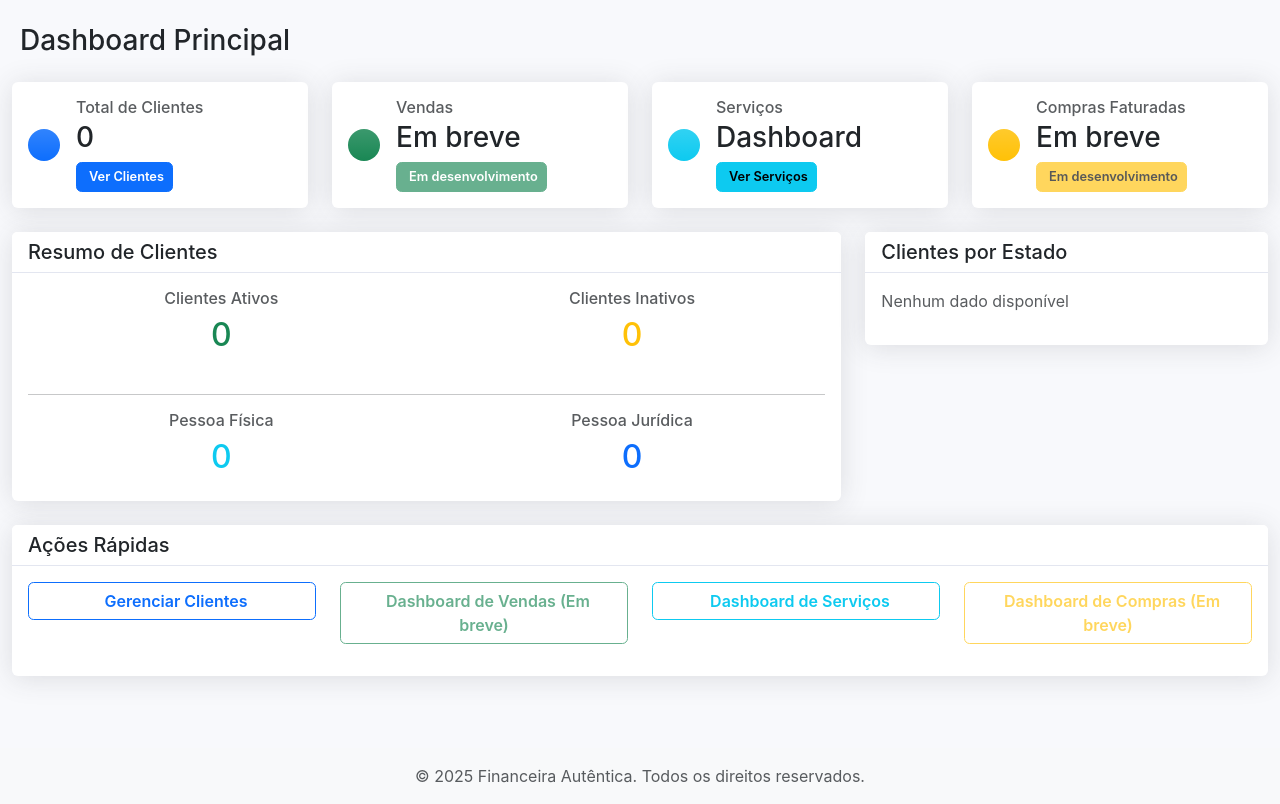
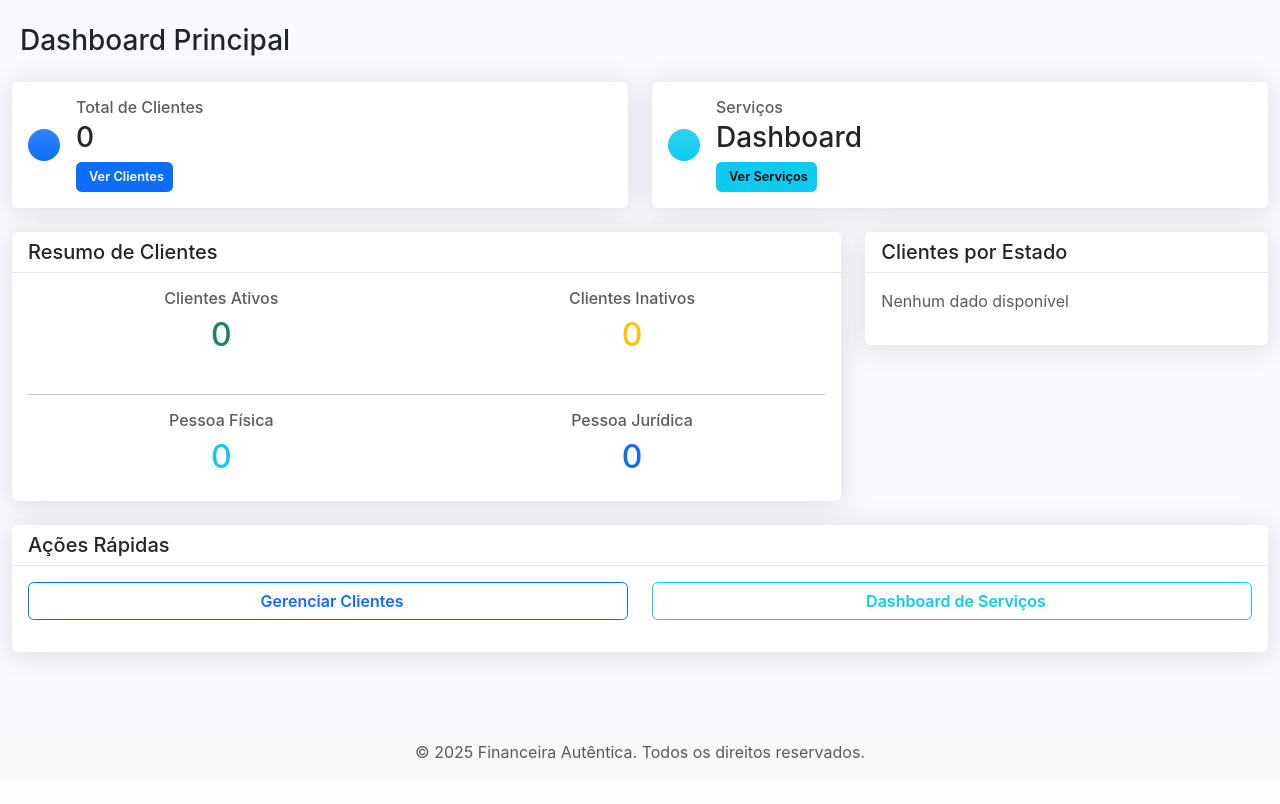
Before and after one commit to renansilva42/financeiro_autentica_ofc, a Flask app: page / in a window 1280 px wide. Shown: the part 56-860 px from the top of the page. After the commit the page ends 815 px from the top, so only its background shows below. Run offline with Flask 3, Linux system fonts and the light colour scheme; data that the repository does not hold is empty.

Commit message:
senha atualizda dos dois usuarios

```diff
--- a/adicionar_usuarios_orizen.py
+++ b/adicionar_usuarios_orizen.py
@@ -39,13 +39,13 @@ def adicionar_usuarios_orizen():
         usuarios = [
             {
                 'email': 'vivianitech@orizen.io',
-                'password': 'orizen2024',  # Senha padrão - deve ser alterada no primeiro login
+                'password': 'orizen2025',  # Senha padrão - deve ser alterada no primeiro login
                 'name': 'Viviani Tech - Orizen',
                 'is_active': True
             },
             {
                 'email': 'financeiro@orizen.io',
-                'password': 'orizen2024',  # Senha padrão - deve ser alterada no primeiro login
+                'password': 'orizen2025',  # Senha padrão - deve ser alterada no primeiro login
                 'name': 'Financeiro - Orizen',
                 'is_active': True
             }
--- a/src/templates/index.html
+++ b/src/templates/index.html
@@ -16,7 +16,7 @@
 
 <!-- Cards de Navegação -->
 <div class="row">
-    <div class="col-xl-3 col-md-6 mb-4">
+    <div class="col-xl-6 col-md-6 mb-4">
         <div class="card border-0 shadow h-100">
             <div class="card-body">
                 <div class="d-flex align-items-center">
@@ -37,28 +37,7 @@
         </div>
     </div>
 
-    <div class="col-xl-3 col-md-6 mb-4">
-        <div class="card border-0 shadow h-100">
-            <div class="card-body">
-                <div class="d-flex align-items-center">
-                    <div class="flex-shrink-0">
-                        <div class="bg-success bg-gradient rounded-circle p-3">
-                            <i class="bi bi-cart-check text-white fs-4"></i>
-                        </div>
-                    </div>
-                    <div class="flex-grow-1 ms-3">
-                        <h6 class="text-muted mb-1">Vendas</h6>
-                        <h3 class="mb-2">Em breve</h3>
-                        <button class="btn btn-success btn-sm" disabled>
-                            <i class="bi bi-cart-check me-1"></i>Em desenvolvimento
-                        </button>
-                    </div>
-                </div>
-            </div>
-        </div>
-    </div>
-
-    <div class="col-xl-3 col-md-6 mb-4">
+    <div class="col-xl-6 col-md-6 mb-4">
         <div class="card border-0 shadow h-100">
             <div class="card-body">
                 <div class="d-flex align-items-center">
@@ -73,27 +52,6 @@
                         <a href="{{ url_for('services') }}" class="btn btn-info btn-sm nav-preloader-link">
                             <i class="bi bi-tools me-1"></i>Ver Serviços
                         </a>
-                    </div>
-                </div>
-            </div>
-        </div>
-    </div>
-
-    <div class="col-xl-3 col-md-6 mb-4">
-        <div class="card border-0 shadow h-100">
-            <div class="card-body">
-                <div class="d-flex align-items-center">
-                    <div class="flex-shrink-0">
-                        <div class="bg-warning bg-gradient rounded-circle p-3">
-                            <i class="bi bi-cart-check text-white fs-4"></i>
-                        </div>
-                    </div>
-                    <div class="flex-grow-1 ms-3">
-                        <h6 class="text-muted mb-1">Compras Faturadas</h6>
-                        <h3 class="mb-2">Em breve</h3>
-                        <button class="btn btn-warning btn-sm" disabled>
-                            <i class="bi bi-cart-check me-1"></i>Em desenvolvimento
-                        </button>
                     </div>
                 </div>
             </div>
@@ -181,7 +139,7 @@
             </div>
             <div class="card-body">
                 <div class="row">
-                    <div class="col-md-3 mb-3">
+                    <div class="col-md-6 mb-3">
                         <div class="d-grid">
                             <a href="{{ url_for('clients') }}" class="btn btn-outline-primary nav-preloader-link">
                                 <i class="bi bi-people me-2"></i>
@@ -189,15 +147,7 @@
                             </a>
                         </div>
                     </div>
-                    <div class="col-md-3 mb-3">
-                        <div class="d-grid">
-                            <button class="btn btn-outline-success" disabled>
-                                <i class="bi bi-cart-check me-2"></i>
-                                Dashboard de Vendas (Em breve)
-                            </button>
-                        </div>
-                    </div>
-                    <div class="col-md-3 mb-3">
+                    <div class="col-md-6 mb-3">
                         <div class="d-grid">
                             <a href="{{ url_for('services') }}" class="btn btn-outline-info nav-preloader-link">
                                 <i class="bi bi-tools me-2"></i>
@@ -205,16 +155,8 @@
                             </a>
                         </div>
                     </div>
-                    <div class="col-md-3 mb-3">
-                        <div class="d-grid">
-                            <button class="btn btn-outline-warning" disabled>
-                                <i class="bi bi-cart-check me-2"></i>
-                                Dashboard de Compras (Em breve)
-                            </button>
-                        </div>
-                    </div>
                 </div>
-                            </div>
+            </div>
         </div>
     </div>
 </div>
```
